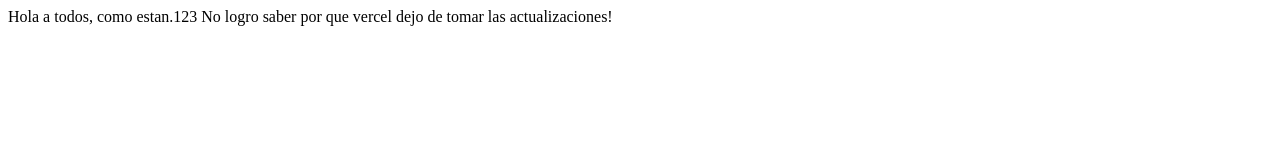
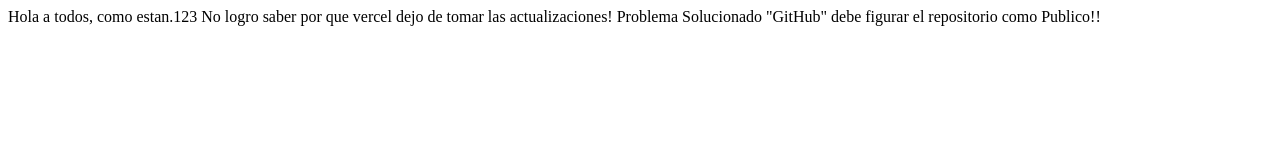
Before and after one commit to Gonzalo19762018/curso-primera, a plain HTML site: page index.html in a window 1280 px wide. Drawn offline with Linux system fonts and the light colour scheme.

Commit message:
Problema Solucionado

```diff
--- a/index.html
+++ b/index.html
@@ -8,5 +8,6 @@
 <body>
 Hola a todos, como estan.123
 No logro saber por que vercel dejo de tomar las actualizaciones!
+Problema Solucionado "GitHub" debe figurar el repositorio como Publico!!
 </body>
 </html>
```
